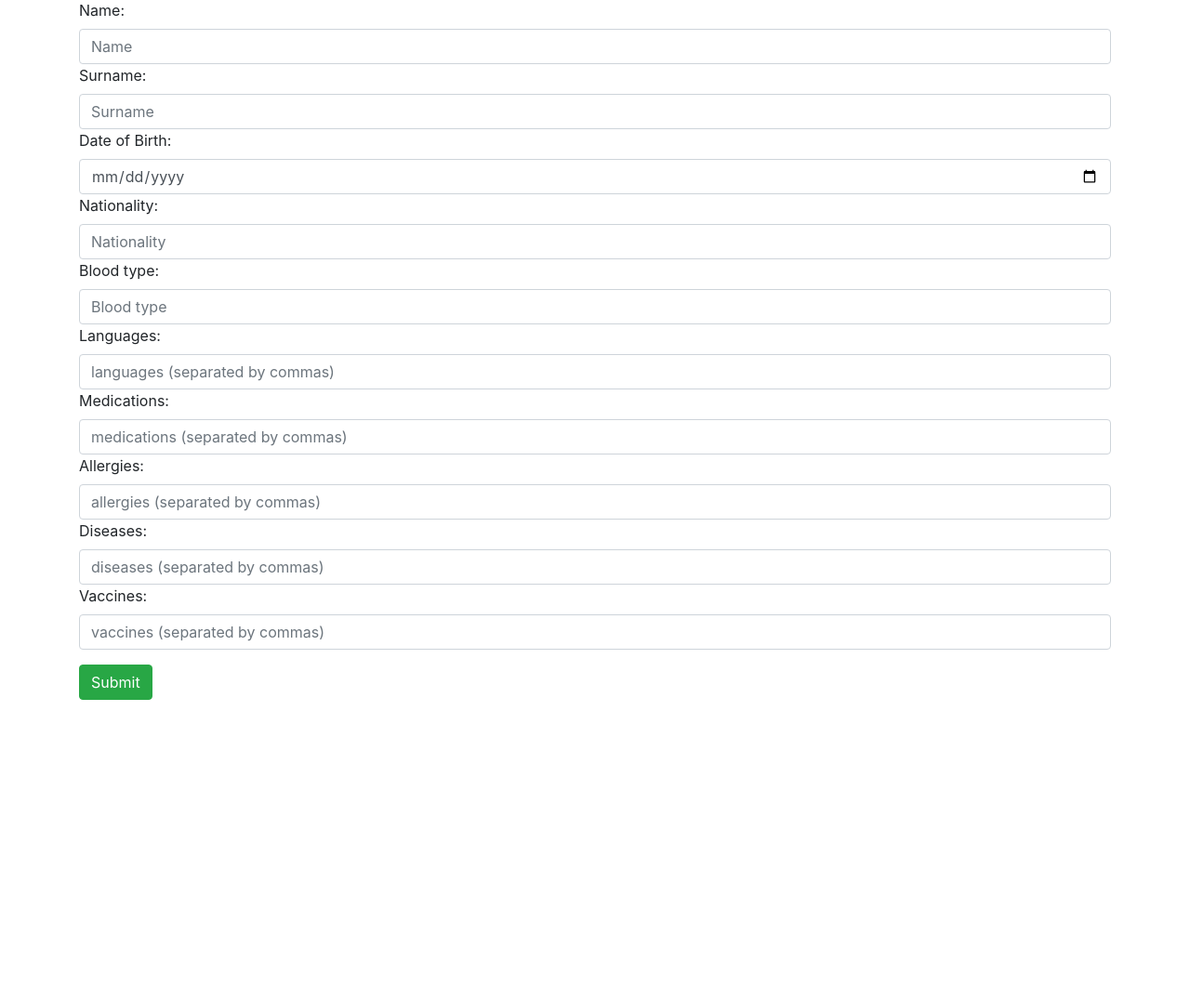
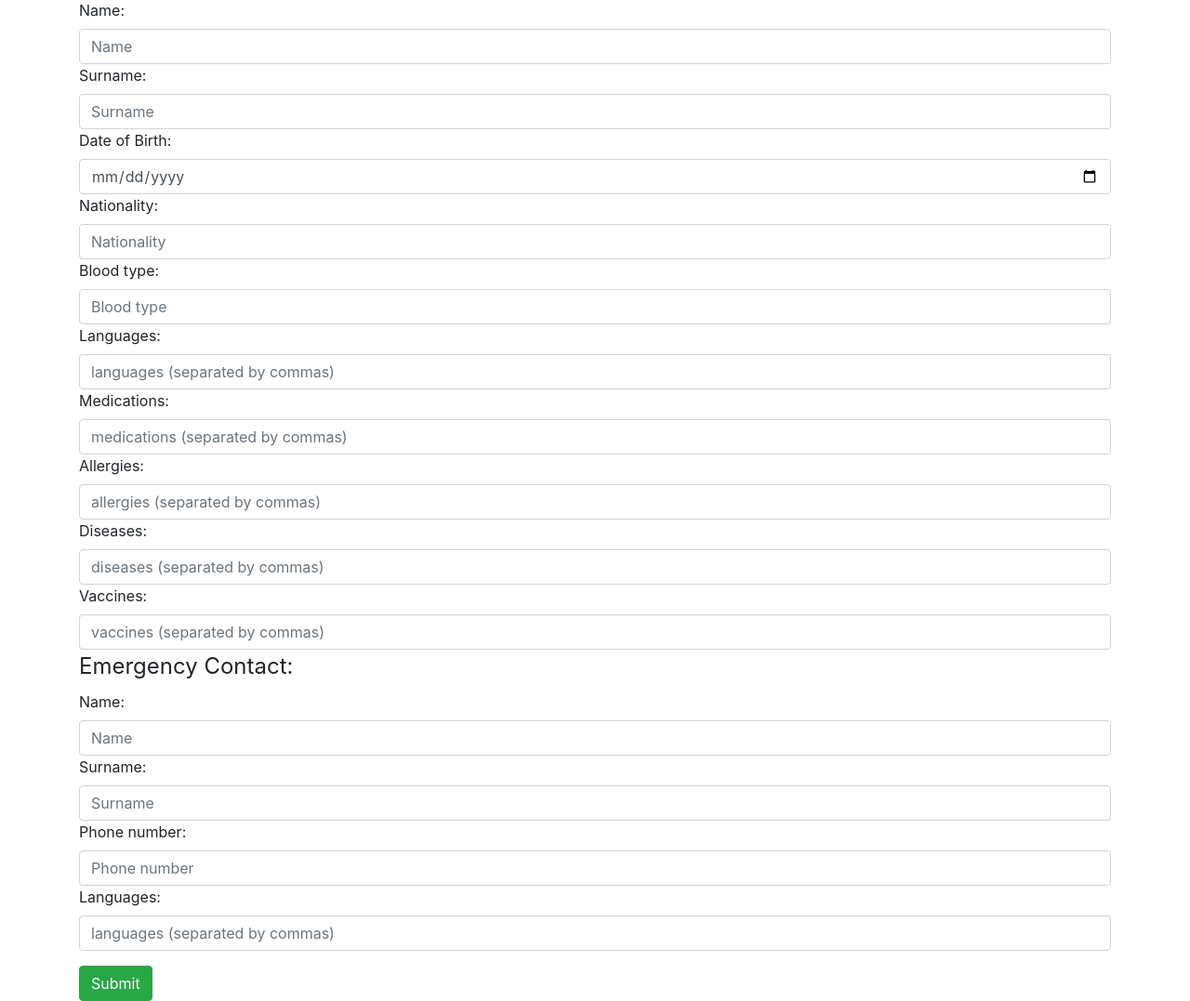
Before and after one commit to EleonoraVG/HackTheBurgh, a Flask app: page /new in a window 1280 px wide. Shown: the part 47-1124 px from the top of the page at 93% size. Before the commit the page ends 800 px from the top, so only its background shows below. Run offline with Flask 2, Linux system fonts and the light colour scheme; some libraries are stand-ins or nearby versions.

Commit message:
add emergency contact write

```diff
--- a/forms.py
+++ b/forms.py
@@ -1,5 +1,6 @@
 from wtforms import Form, Field, TextField, TextAreaField, validators, StringField, DateField, SubmitField
 from wtforms.widgets import TextInput
+from wtforms.fields.html5 import TelField
 
 # Taglist field to store CSV list of items
 class TagListField(Field):
@@ -29,3 +30,7 @@ class MedicalForm(Form):
     allergies = TagListField('Allergies:')
     diseases = TagListField('Diseases:')
     vaccines = TagListField('Vaccinations:')
+    emergencyName = TextField('Name:')
+    emergencySurname = TextField('Surname')
+    emergencyPhone = TelField('Phone number')
+    emergencyLanguages = TagListField('Languages')
--- a/templates/form.html
+++ b/templates/form.html
@@ -51,6 +51,17 @@
       <label for="vaccines">Vaccines:</label>
 <input type="text" class="form-control" id="vaccines" name="vaccines" placeholder="vaccines (separated by commas)">
 
+<fieldset>
+    <legend>Emergency Contact:</legend>
+     <label for="emergencyname">Name:</label>
+    <input type="text" class="form-control" id="emergencyname" name="emergencyfirstname" placeholder="Name">
+     <label for="emergencysurname">Surname:</label>
+    <input type="text" class="form-control" id="emergencysurname" name="emergencylastname" placeholder="Surname">
+     <label for="emergencyphone">Phone number:</label>
+    <input type="text" class="form-control" id="emergencyphone" name="emergencyphone" placeholder="Phone number">
+      <label for="emergencylanguages">Languages:</label>
+<input type="text" class="form-control" id="emergencylanguages" name="emergencylanguages" placeholder="languages (separated by commas)">
+  </fieldset>
 </div>
 
 <button type="submit" class="btn btn-success">Submit</button>
```
